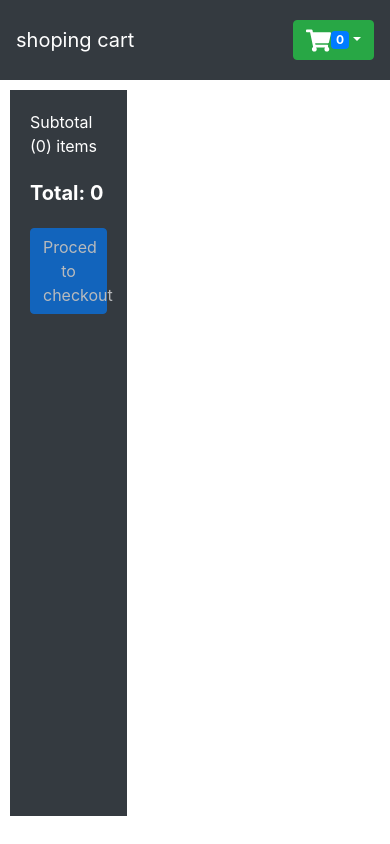
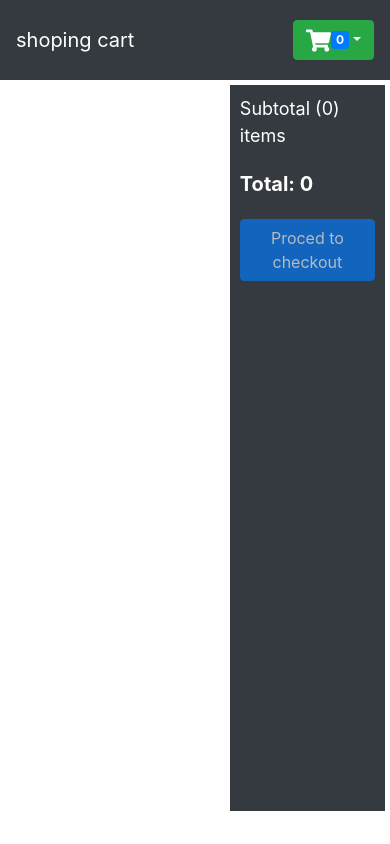
Before and after one commit to mdaak/cart-with-reducer, a React (Create React App) app: page /cart in a window 390 px wide. Built offline with nearby package versions, Linux system fonts and the light colour scheme.

Commit message:
last css style push

```diff
--- a/src/components/styles.css
+++ b/src/components/styles.css
@@ -1,6 +1,5 @@
 .Container{
     align-items: center;
-    justify-content: center;
 }
 .header{
     display: block;
@@ -59,3 +58,26 @@
 .summary{
     width: 30%;
 }
+@media(max-width:771px){
+    .filters{
+        width:40%;
+        padding:10px;
+        margin:5px;
+    }
+    .filters>span{
+        font-size:10px;
+    }
+    .title{
+        font-size:18px !important;
+    }
+    .productContainer{
+        width:58%;
+        padding:0;
+    }
+    .search{
+        display:none ! important;
+    }
+    .products{
+        width:100%;
+    }
+}
```
